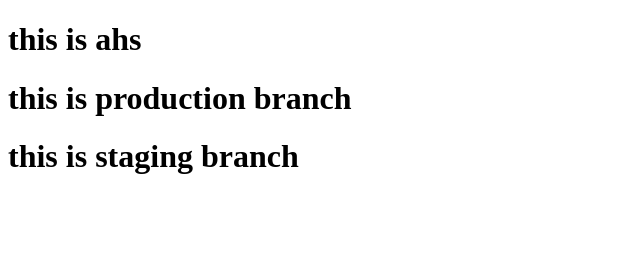
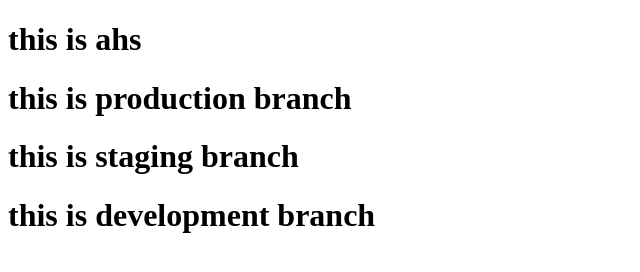
Before and after one commit to Ayushi-png-ctrl/ayushi_netlify, a plain HTML site: page index.html in a window 1280 px wide. Shown: the whole page, without its empty margins (0-640 px from the left). Drawn offline with Linux system fonts and the light colour scheme.

Commit message:
4th commit

```diff
--- a/index.html
+++ b/index.html
@@ -9,5 +9,6 @@
     <h1>this is ahs</h1>
     <h1>this is production branch</h1>
     <h1>this is staging branch</h1>
+    <h1>this is development branch</h1>
 </body>
 </html>
```
